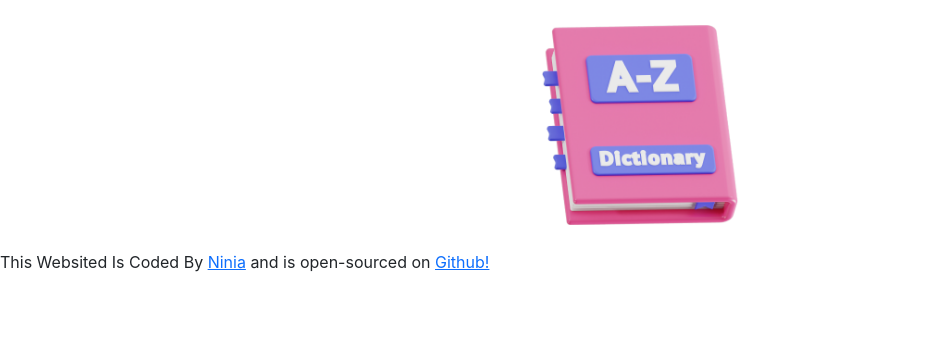
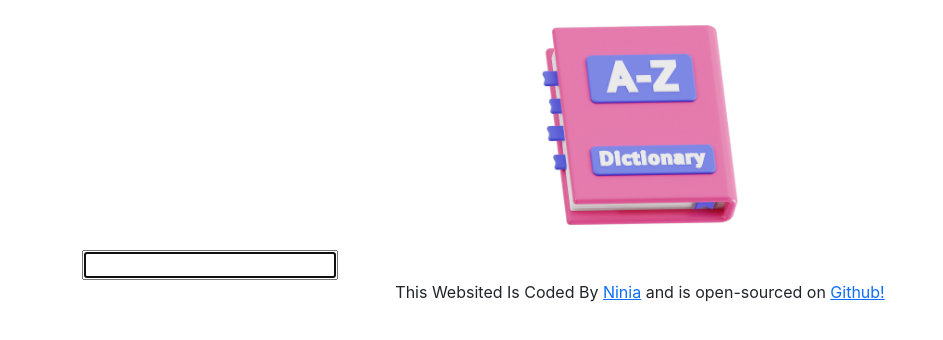
Before and after one commit to niniantadze/react-dictionary-by-ninia, a React (Create React App) app: page / in a window 1280 px wide. Shown: the top 340 px of the page, without its empty margins (0-943 px from the left). Built offline with nearby package versions, Linux system fonts and the light colour scheme.

Commit message:
added new section

```diff
--- a/src/App.js
+++ b/src/App.js
@@ -1,13 +1,22 @@
+import React from "react";
+
 import "./App.css";
 import logo from "./logo.png";
+import Dictionary from "./Dictionary";
 
 export default function App() {
   return (
     <div className="App">
+      <div className="container">
         <div className="App-header">
           <img src={logo} className="App-logo img-fluid" alt="logo" />
         </div>
-      <footer>
+
+        <main>
+          <Dictionary />
+        </main>
+
+        <footer className="text-center">
           This Websited Is Coded By{" "}
           <a
             href="https://www.linkedin.com/in/nino-antadze/"
@@ -26,5 +35,6 @@
           </a>
         </footer>
       </div>
+    </div>
   );
 }
--- /dev/null
+++ b/src/Dictionary.js
@@ -0,0 +1,23 @@
+import React, { useState } from "react";
+import "./Dictionary.css";
+
+export default function Dictionary() {
+  let [keyword, setKeyword] = useState("");
+
+  function search(event) {
+    event.preventDefault();
+    alert(`Searching for  ${keyword}  `);
+  }
+
+  function handleKeywordChange(event) {
+    setKeyword(event.target.value);
+  }
+
+  return (
+    <div className="Dictionary">
+      <form onSubmit={search}>
+        <input type="search" autoFocus={true} onChange={handleKeywordChange} />
+      </form>
+    </div>
+  );
+}
```
Also changed, not shown: src/Dictionary.css (added). Lines whose indentation alone changed are shown as unchanged.
